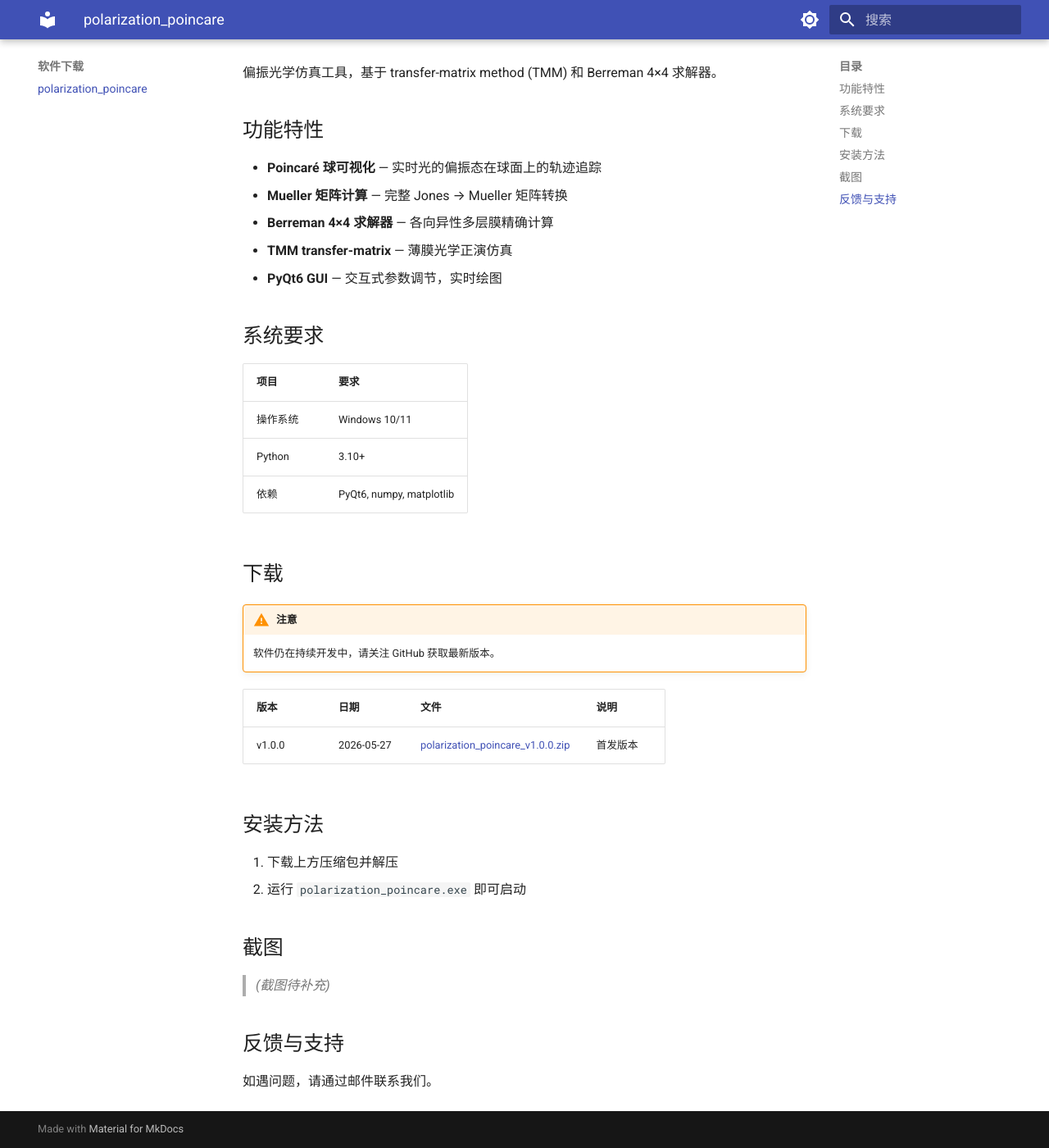
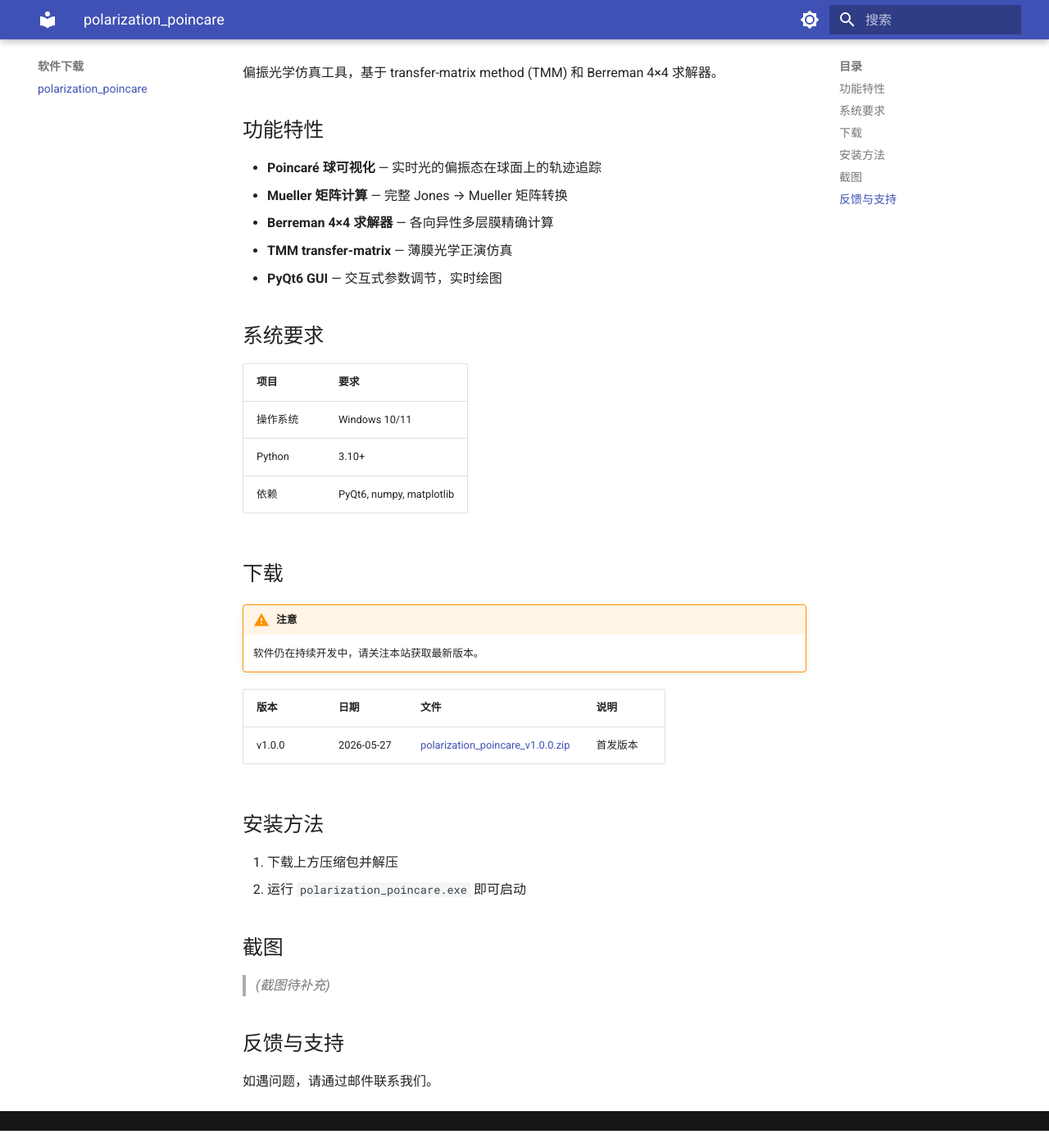
Before and after one commit to xiaoyong-boe/optsimhub-site, an MkDocs documentation site: the page built from docs/software/polarization_poincare.md, in a window 1280 px wide and 1400 px high, scrolled down 152 px. Shown: the whole window at 82% size. Built offline with MkDocs 1.6.1 and Material for MkDocs 9.7.7, drawn with Linux system fonts in a browser that asks for light colours; after the commit the page ends 1531 px from its top, so only the background shows below that.

Commit message:
fix: remove all GitHub references from content

```diff
--- a/docs/software/polarization_poincare.md
+++ b/docs/software/polarization_poincare.md
@@ -21,7 +21,7 @@
 ## 下载
 
 !!! warning "注意"
-    软件仍在持续开发中，请关注 GitHub 获取最新版本。
+    软件仍在持续开发中，请关注本站获取最新版本。
 
 | 版本 | 日期 | 文件 | 说明 |
 |------|------|------|------|
--- a/mkdocs.yml
+++ b/mkdocs.yml
@@ -31,6 +31,7 @@ theme:
     - content.code.copy
 
 extra:
+  generator: false
 
 markdown_extensions:
   - pymdownx.highlight:
```
